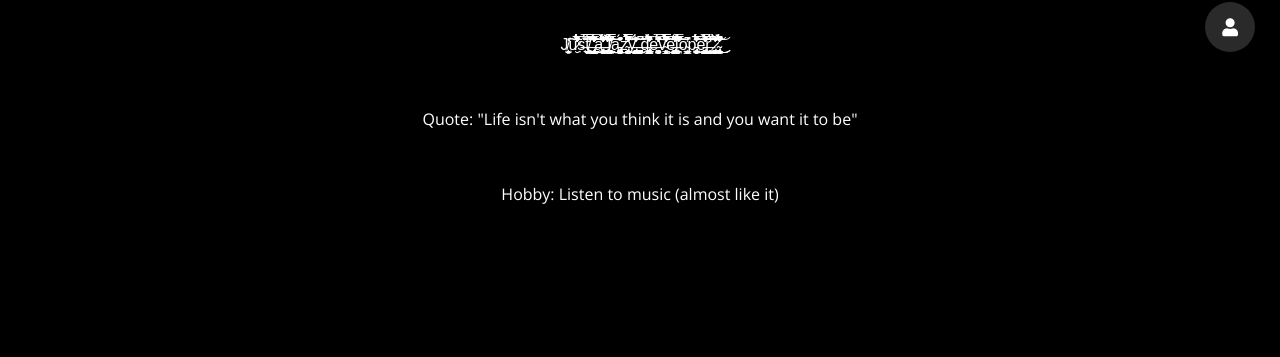
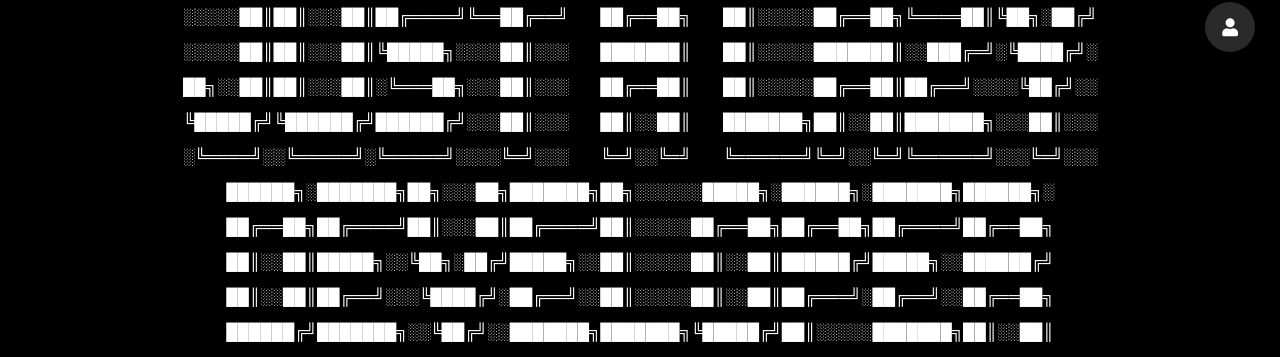
Before and after one commit to bm-hien/bm-hien.github.io, a plain HTML site: page index.html in a window 1280 px wide. Shown: the part 443-800 px from the top of the page. Drawn offline with nearby package versions, Linux system fonts and the light colour scheme.

Commit message:
Update index.html

```diff
--- a/index.html
+++ b/index.html
@@ -45,9 +45,20 @@
             <div id="_home" class="component _show _full_show">
                 <div id="avatar" class="_hover"></div>
                 <h1 id="title">Bmhien</h1>
-                <p id="about">J̸̧͉̺̟̍͠ữ̷̮̄̂̈́̾̅̃́͌̈́̒͂̏̊̈̒̒̈́́̓̐̏́̈́̏̆̏̾̽̊̏̒̒̒̔̓̕s̶͉̩̣͐̈́́̿̌̏̊ţ̸̼͖͇̭͈̪̬̟̜̙̲̯̩͍̿̀̃͆͛̓̽̋̑͜͝ ̶̨̢̨̡̛̯̞̮̻̬͓̗̱̩̹͇̤̪̥̘̒̈́̓̆̄̿̒͋̑̏͑̽̍͗̏̄̍́͂̊̆̋̐̐̎̾̄̈́̏̓̓̚͘͜͝͝͝͠ą̶̨̧̡̨̢̛̤͈͚̣̙̹̤̜͙̼̗͉̙͔̩͔̬̹͍̮͔̞̹̤̲͔̙̹̠͈̖̣̞̟̹̻̱̠͔͔̎̈̈́̒̈̈́̀̆̆͒̾̐͗̑̓̍͌͊̈́͆͐͒̀̏̔͋͌̔̂̊̈́̆̓̽́̾̓̀̇͛͆̕̕͝ͅͅ ̵̡̣̟̖̘͇̤̯̙̳̭̭̫̗̦̘̒͛̏́̈͒͛͋̽̓͊͑̊̀̂̈̈͛͒̉̃͗̕͘ļ̸̝͎͓̯̫̟̲̗̪͈̥̖̞̹̟͍̣̠̱̀̋̎̽̿́̑͛͂̾͐́̿͋́͂͋̚͘͝͠͝a̵̡̢̨͚̱̲̤̥̟̰̥͈̻͉̞̙͈̘̗̣̼̺̯̖͕̘̳̯̤̥̗̤̻̥͎̟̜̳̟̥̲̖̩̝̲̥͒̎̈́͑̋͊ͅͅz̴̢̢̛̛̞̩̰̻̪̱̱̝͔͎̻̝͎̝̥̭͈͕̟̯̟̝̘̉͌̏̇̇̉̊̓̀̈́̽̐͛̃̒͒̈̈̀́͌͌̀̑̿̊́̿͋̀̐̏̾͒͆̊͑̃͌̋̚̚̕̚̚͜͝͠ͅỷ̶̡̢̧̪̤͕̝̮͇̣̻̮̼̼̭̻̬̤̠͙̳̘̥͖̘̪͈̻̠̣̰̯̰̹̼͔̼͉̼͕̦̎̈́̒̓̇͒͑̽͗͛̆̌͑́͗̆̐̄͘͜͝͝͠͝ͅ ̶̧̲̭̹̱͕͈̯̠͍͚̩͉͈̠̱̖̱̼͓̳̲̘̣̭͉͙̝͕̙̃̚̚ͅd̶̡̨̡̡̡̘͉̹̦̞̞͔̘̞̻̰͔͎͖̠͇̪͖̞͙̝̞̙͙͔̳͉̬̩̰̤̳̖̬̝̬̞͇͓̰̜͖̑͋̐́͛̎̊̓̀̎̈́͐̇͒̅̈͆̊͋̈́͒͂̀̽̏̈͘ȩ̶̛̝̙̞̣͈͙̱͍̱̪̟̻̜̯̟̥̼͎̱̗͍̳͉͈̮̹̍̔̔́̑̿̔̂̓́̆͊̌̓͆̃͘͘ͅv̴̙̦͇̻̟͍̱͓̌̋́̒̽̓̄̈́̽̌̿̓͊͑̅̉̋́̊̓̔̀͐̏͆͑͑̅̓̂̍̂̿̌͐͆̀̈́͂͘̕͘͘̚͜͠͠͠ë̶̡̳̻̤̭̦̯͔͍̥̩̘͇͕͍͙͍̪̳̭̞͈̦̺͚̞̻͎̭́͂̅͗͆̒̋͆̑͐̕ļ̶̧̛̞͕̪̩̇͂̏͑̽̎͆́̊̀̈́̅͊͛͐́͋̑̔͗̔͊͛͊̿̋͂́͑̚̚̕̕͘͠͝͠o̴̧̞͇̺̗̞̜͆̕p̵̡̧̨̢͙͔̞͕̤̞̯̺͍̩̟̮̺̫͍̗͉̓̍͌̊̈́͛̅̽̆͊͑́̔̍́̑́̈́͜͠͝͝é̵̢̨̛̛̛̦̦͖̙̱̪̙̹̣͉͇̫̟͎̼͍̫͇̯̹̱̹̼̗̰͔̩̻̞̜͇̰̘͎͖͎̫̟̳̱̜̯̄͐̿̑͛̈́͋̌́̓̾̍́̊́͂̌̽̍̄̆̈́̈̓͋̍̔́͐̄̉͘̕͠͝͝ͅŗ̶͍̲͇̜͉͕̦̠͓͖̅͑̊̈́̋̔̋͗́̚͜͝ͅ
-̷̧̢̨̛̛̛͍̰͉̻̣̼̘̦̣̥̟̞̮͉͖̩̦̰̹͓̥̲̳̝̳̱̬̞̱̗̗͖͕̞̹̻̜̀̇̔̂͛̇͐̀͊͋̔̐͑̐̀̄͘͝
-̴̡̢̧̢̛̤̗̪͚̣̜̖͔̭̪̯̯̯̻̹̥̼̥̙͑̂̎̈́͋̆̉͛̋͒͆̑͑̆͊̾̀̏̎̎͊̏͐̈́͑͐̒̓̈́̽̋̏̑̍͋͗́͊̕̚͜͜͜͝ͅ</p>
+                <p id="about">
+░░░░░██╗██╗░░░██╗░██████╗████████╗  ░█████╗░  ██╗░░░░░░█████╗░███████╗██╗░░░██╗
+░░░░░██║██║░░░██║██╔════╝╚══██╔══╝  ██╔══██╗  ██║░░░░░██╔══██╗╚════██║╚██╗░██╔╝
+░░░░░██║██║░░░██║╚█████╗░░░░██║░░░  ███████║  ██║░░░░░███████║░░███╔═╝░╚████╔╝░
+██╗░░██║██║░░░██║░╚═══██╗░░░██║░░░  ██╔══██║  ██║░░░░░██╔══██║██╔══╝░░░░╚██╔╝░░
+╚█████╔╝╚██████╔╝██████╔╝░░░██║░░░  ██║░░██║  ███████╗██║░░██║███████╗░░░██║░░░
+░╚════╝░░╚═════╝░╚═════╝░░░░╚═╝░░░  ╚═╝░░╚═╝  ╚══════╝╚═╝░░╚═╝╚══════╝░░░╚═╝░░░
+
+██████╗░███████╗██╗░░░██╗███████╗██╗░░░░░░█████╗░██████╗░███████╗██████╗░
+██╔══██╗██╔════╝██║░░░██║██╔════╝██║░░░░░██╔══██╗██╔══██╗██╔════╝██╔══██╗
+██║░░██║█████╗░░╚██╗░██╔╝█████╗░░██║░░░░░██║░░██║██████╔╝█████╗░░██████╔╝
+██║░░██║██╔══╝░░░╚████╔╝░██╔══╝░░██║░░░░░██║░░██║██╔═══╝░██╔══╝░░██╔══██╗
+██████╔╝███████╗░░╚██╔╝░░███████╗███████╗╚█████╔╝██║░░░░░███████╗██║░░██║
+╚═════╝░╚══════╝░░░╚═╝░░░╚══════╝╚══════╝░╚════╝░╚═╝░░░░░╚══════╝╚═╝░░╚═╝</p>
                 <p id="about">Quote: "Life isn't what you think it is and you want it to be"</p>
                 <p id="about">Hobby: Listen to music (almost like it)</p>
 
```
